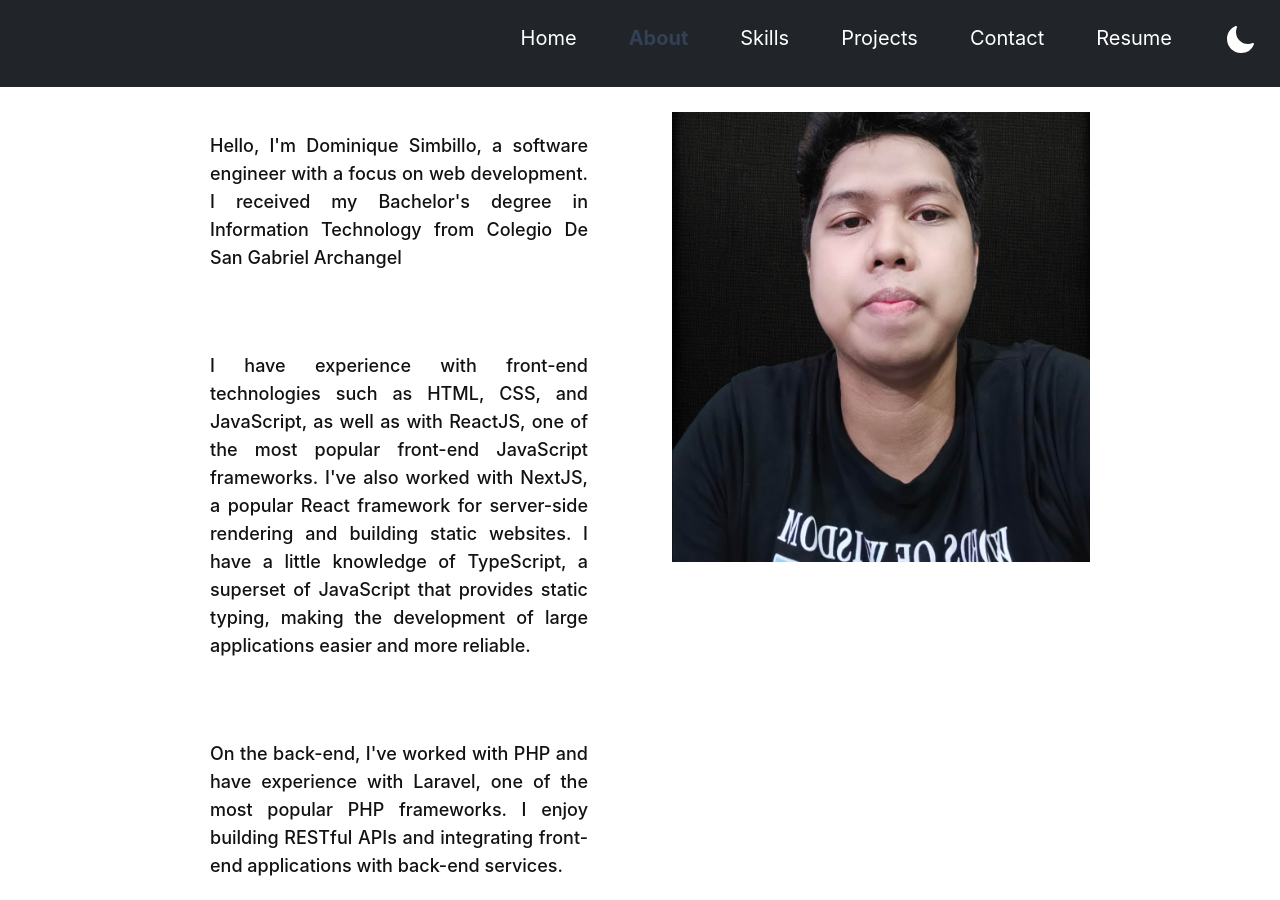
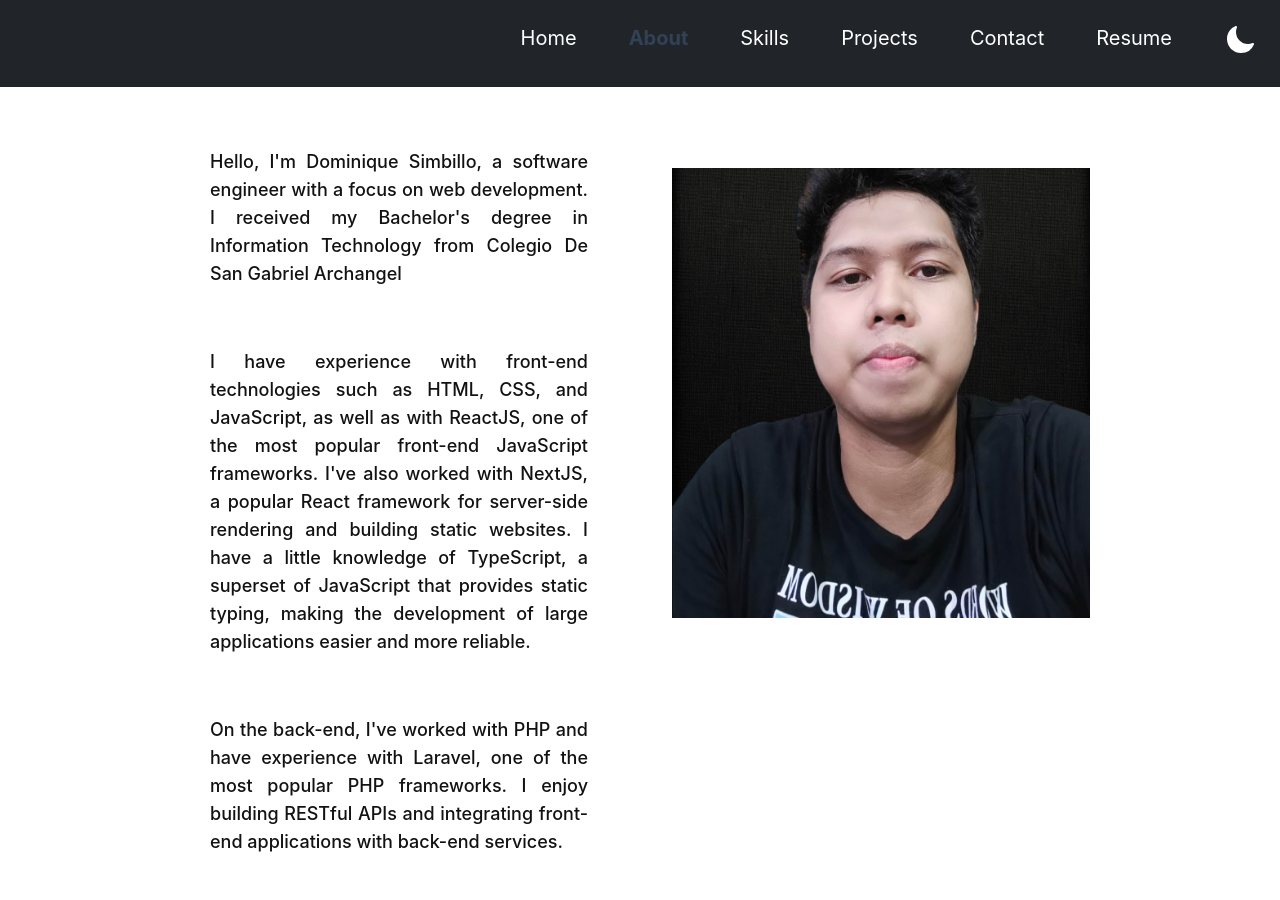
Before and after one commit to PrgDominique/Portfolio, a Next.js app: page /about in a window 1280 px wide. After the commit the page ends 876 px from the top, so only its background shows below. Built offline with nearby package versions, Linux system fonts and the light colour scheme.

Commit message:
adjust margin in about

```diff
--- a/src/pages/about.tsx
+++ b/src/pages/about.tsx
@@ -4,8 +4,8 @@ import Image from 'next/image'
 const About = () => {
   return (
     <div className=' dark:text-[#ede2e2] '>
-      <div className='container mx-auto'>
-        <div className='md:mt-[7rem] mt-[5rem]'>
+      <div className='container mx-auto '>
+        <div className='md:mt-[8rem] mt-[5rem]'>
           <div className='grid md:grid-cols-2 gap-16'>
             <div className='row order-2 md:order-1'>
               <div className='flex p-5'>
@@ -15,7 +15,7 @@ const About = () => {
                   Information Technology from Colegio De San Gabriel Archangel{' '}
                 </h1>
               </div>
-              <div className='flex mt-10 p-5'>
+              <div className='flex mt-5 p-5'>
                 <h1 className='text-lg text-justify font-medium '>
                   I have experience with front-end technologies such as HTML,
                   CSS, and JavaScript, as well as with ReactJS, one of the most
@@ -27,7 +27,7 @@ const About = () => {
                   and more reliable.{' '}
                 </h1>
               </div>
-              <div className='flex mt-10 p-5'>
+              <div className='flex mt-5 p-5'>
                 <h1 className='text-lg text-justify font-medium'>
                   On the back-end, I've worked with PHP and have experience with
                   Laravel, one of the most popular PHP frameworks. I enjoy
@@ -36,7 +36,7 @@ const About = () => {
                 </h1>
               </div>
             </div>
-            <div className=' max-md:mt-10 flex md:order-2 order-1 max-md:w-[300px] mx-auto'>
+            <div className=' max-md:5-10 max-md:w-[300px] mt-10 flex md:order-2 order-1  mx-auto'>
               <Image
                 src={DomzPhoto}
                 alt='Dominque photo'
```
